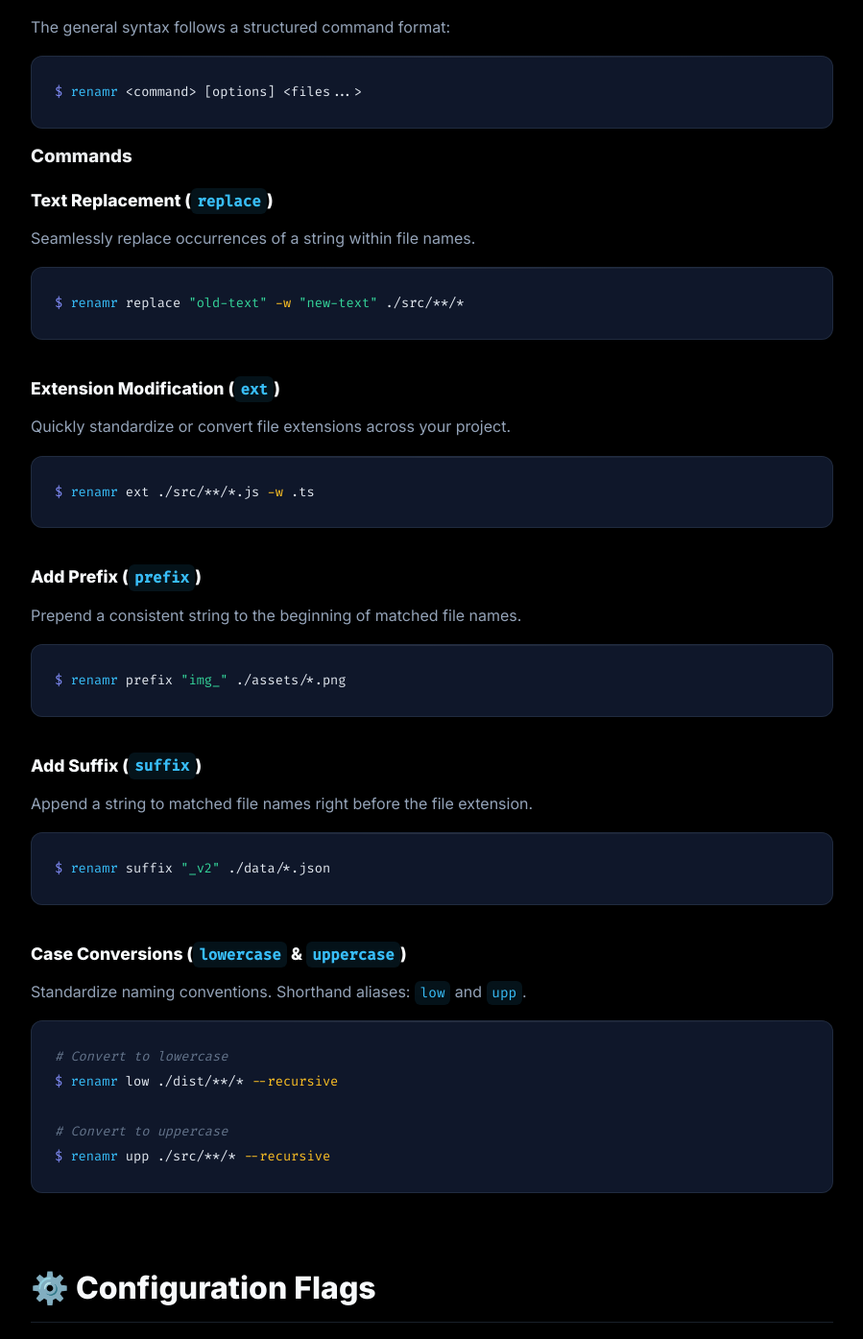
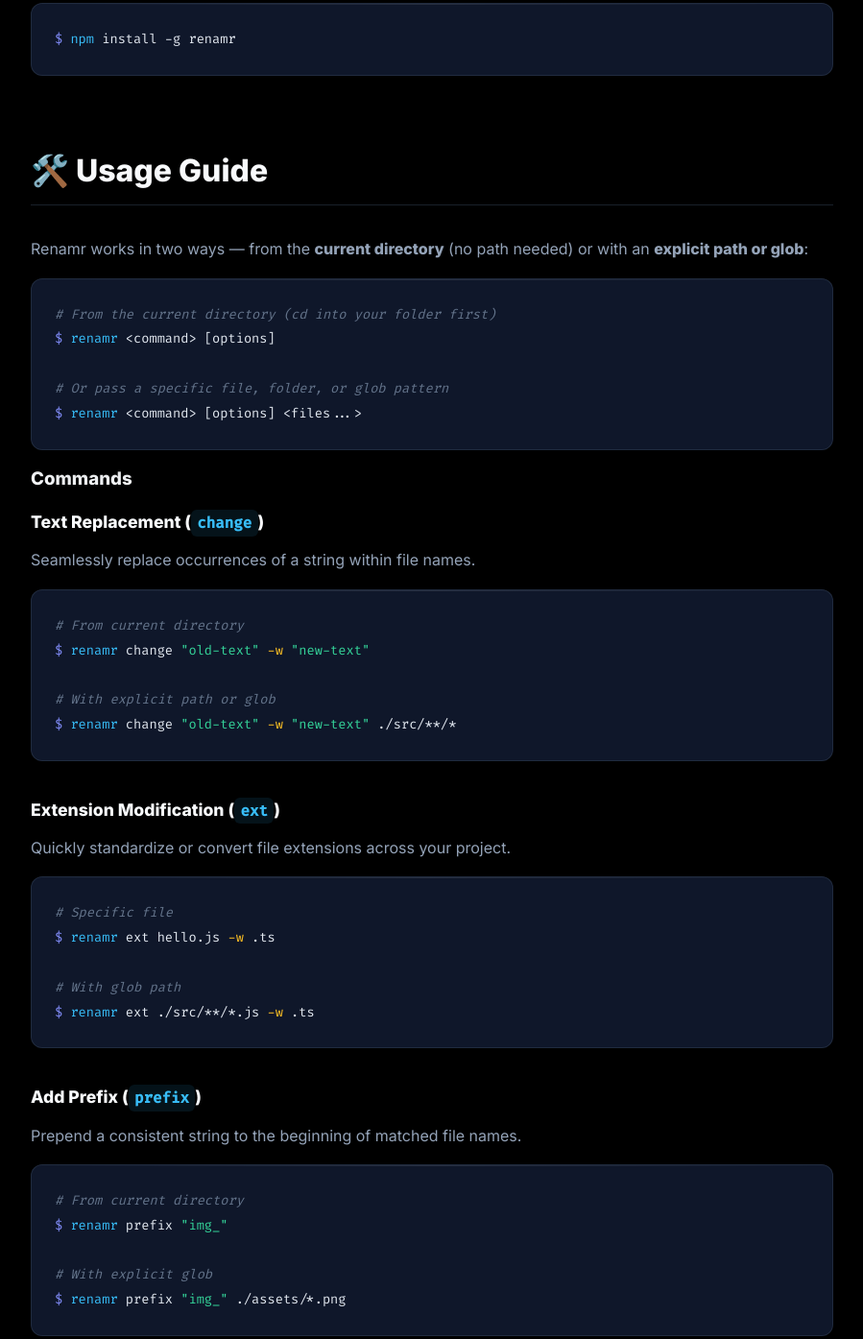
Before and after one commit to PreeyanandaSoram/renamr, a website: page index.html in a window 1280 px wide. Shown: the part 1489-2884 px from the top of the page at 96% size, without its empty margins (190-1089 px from the left). Drawn offline with Linux system fonts and the light colour scheme.

Commit message:
feat: v1.0.7 - CWD support + update site

```diff
--- a/index.html
+++ b/index.html
@@ -343,6 +343,10 @@
                 <h3>🌐 Cross-Platform</h3>
                 <p>Built on Node.js, ensuring consistent behavior across Windows, macOS, and Linux systems.</p>
             </div>
+            <div class="feature-card">
+                <h3>📍 Works from Anywhere</h3>
+                <p><code>cd</code> into any folder and run commands — no path needed. Renamr targets the current directory by default.</p>
+            </div>
         </div>
 
         <!-- Installation -->
@@ -355,42 +359,65 @@
         <!-- Usage -->
         <section>
             <h2 class="section-title">🛠️ Usage Guide</h2>
-            <p>The general syntax follows a structured command format:</p>
-            <pre><code><span class="prompt">$</span> <span class="command">renamr</span> &lt;command&gt; [options] &lt;files...&gt;</code></pre>
+            <p>Renamr works in two ways — from the <strong>current directory</strong> (no path needed) or with an <strong>explicit path or glob</strong>:</p>
+            <pre><code><span class="comment"># From the current directory (cd into your folder first)</span>
+<span class="prompt">$</span> <span class="command">renamr</span> &lt;command&gt; [options]
+
+<span class="comment"># Or pass a specific file, folder, or glob pattern</span>
+<span class="prompt">$</span> <span class="command">renamr</span> &lt;command&gt; [options] &lt;files...&gt;</code></pre>
 
             <h3>Commands</h3>
 
             <div class="cmd-block">
-                <h4>Text Replacement (<code>replace</code>)</h4>
+                <h4>Text Replacement (<code>change</code>)</h4>
                 <p>Seamlessly replace occurrences of a string within file names.</p>
-                <pre><code><span class="prompt">$</span> <span class="command">renamr</span> replace <span class="string">"old-text"</span> <span class="flag">-w</span> <span class="string">"new-text"</span> ./src/**/*</code></pre>
+                <pre><code><span class="comment"># From current directory</span>
+<span class="prompt">$</span> <span class="command">renamr</span> change <span class="string">"old-text"</span> <span class="flag">-w</span> <span class="string">"new-text"</span>
+
+<span class="comment"># With explicit path or glob</span>
+<span class="prompt">$</span> <span class="command">renamr</span> change <span class="string">"old-text"</span> <span class="flag">-w</span> <span class="string">"new-text"</span> ./src/**/*</code></pre>
             </div>
 
             <div class="cmd-block">
                 <h4>Extension Modification (<code>ext</code>)</h4>
                 <p>Quickly standardize or convert file extensions across your project.</p>
-                <pre><code><span class="prompt">$</span> <span class="command">renamr</span> ext ./src/**/*.js <span class="flag">-w</span> .ts</code></pre>
+                <pre><code><span class="comment"># Specific file</span>
+<span class="prompt">$</span> <span class="command">renamr</span> ext hello.js <span class="flag">-w</span> .ts
+
+<span class="comment"># With glob path</span>
+<span class="prompt">$</span> <span class="command">renamr</span> ext ./src/**/*.js <span class="flag">-w</span> .ts</code></pre>
             </div>
 
             <div class="cmd-block">
                 <h4>Add Prefix (<code>prefix</code>)</h4>
                 <p>Prepend a consistent string to the beginning of matched file names.</p>
-                <pre><code><span class="prompt">$</span> <span class="command">renamr</span> prefix <span class="string">"img_"</span> ./assets/*.png</code></pre>
+                <pre><code><span class="comment"># From current directory</span>
+<span class="prompt">$</span> <span class="command">renamr</span> prefix <span class="string">"img_"</span>
+
+<span class="comment"># With explicit glob</span>
+<span class="prompt">$</span> <span class="command">renamr</span> prefix <span class="string">"img_"</span> ./assets/*.png</code></pre>
             </div>
 
             <div class="cmd-block">
                 <h4>Add Suffix (<code>suffix</code>)</h4>
                 <p>Append a string to matched file names right before the file extension.</p>
-                <pre><code><span class="prompt">$</span> <span class="command">renamr</span> suffix <span class="string">"_v2"</span> ./data/*.json</code></pre>
+                <pre><code><span class="comment"># From current directory</span>
+<span class="prompt">$</span> <span class="command">renamr</span> suffix <span class="string">"_v2"</span>
+
+<span class="comment"># With explicit glob</span>
+<span class="prompt">$</span> <span class="command">renamr</span> suffix <span class="string">"_v2"</span> ./data/*.json</code></pre>
             </div>
 
             <div class="cmd-block">
                 <h4>Case Conversions (<code>lowercase</code> & <code>uppercase</code>)</h4>
                 <p>Standardize naming conventions. Shorthand aliases: <code>low</code> and <code>upp</code>.</p>
-                <pre><code><span class="comment"># Convert to lowercase</span>
+                <pre><code><span class="comment"># Convert all files in current directory to lowercase</span>
+<span class="prompt">$</span> <span class="command">renamr</span> low
+
+<span class="comment"># Or with an explicit path</span>
 <span class="prompt">$</span> <span class="command">renamr</span> low ./dist/**/* <span class="flag">--recursive</span>
 
-<span class="comment"># Convert to uppercase</span>
+<span class="comment"># Uppercase with explicit path</span>
 <span class="prompt">$</span> <span class="command">renamr</span> upp ./src/**/* <span class="flag">--recursive</span></code></pre>
             </div>
         </section>
@@ -432,11 +459,14 @@
         <section>
             <h2 class="section-title">💡 Practical Examples</h2>
 
-            <p>Safe preview of an architectural refactor:</p>
-            <pre><code><span class="prompt">$</span> <span class="command">renamr</span> replace <span class="string">"component"</span> <span class="flag">-w</span> <span class="string">"widget"</span> ./src/**/* <span class="flag">--dry-run</span></code></pre>
+            <p>Safe preview of renaming from the current folder:</p>
+            <pre><code><span class="prompt">$</span> <span class="command">renamr</span> change <span class="string">"component"</span> <span class="flag">-w</span> <span class="string">"widget"</span> <span class="flag">--dry-run</span></code></pre>
 
             <p>Migrating a legacy JavaScript codebase to TypeScript:</p>
             <pre><code><span class="prompt">$</span> <span class="command">renamr</span> ext ./src/**/*.js <span class="flag">-w</span> .ts</code></pre>
+
+            <p>Renaming a single file:</p>
+            <pre><code><span class="prompt">$</span> <span class="command">renamr</span> ext hello.js <span class="flag">-w</span> .ts</code></pre>
 
             <p>Batch renaming user uploads with a timestamp:</p>
             <pre><code><span class="prompt">$</span> <span class="command">renamr</span> prefix <span class="string">"upload_2024_"</span> ./public/uploads/*</code></pre>
```
